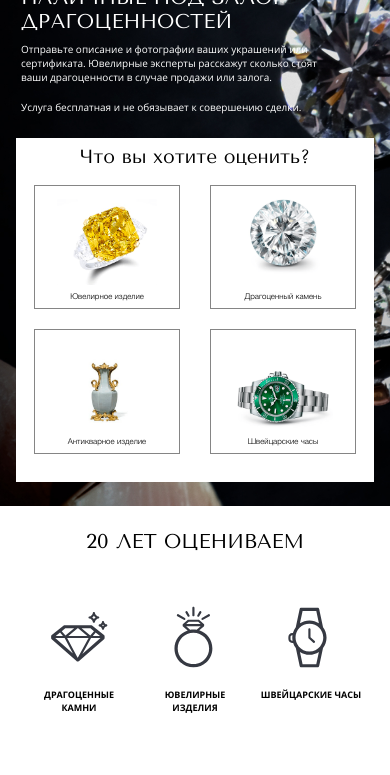
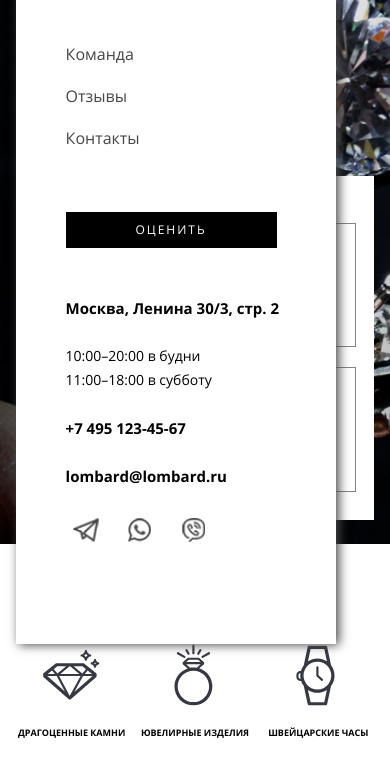
Before and after one commit to konopatova/lombard, a website: page app/index.html in a window 390 px wide. Shown: the part 100-875 px from the top of the page. Drawn offline with Linux system fonts and the light colour scheme; some packages are replaced by stand-ins of ours.

Commit message:
menu_mobile absolute block

```diff
--- a/app/index.html
+++ b/app/index.html
@@ -21,6 +21,50 @@
 <body>
 		<header class="header">
 				<div class="nav">
+					<div class="burger__block">
+							<input id="menuToggle" type="checkbox">
+							<label for="menuToggle" class="burger__label">
+								<span class="burger__icon"></span>
+							</label> </div>
+
+							<div class="menu__mobile">
+									<ul class="menu d-flex flex-column">
+											<li class="menu__item">
+												<a href="#" class="menu__item__link link">Команда</a>
+											</li>
+											<li class="menu__item">
+												<a href="#" class="menu__item__link link">Отзывы</a>
+											</li>
+											<li class="menu__item">
+													<a href="#" class="menu__item__link link">Контакты</a>
+											</li>
+										</ul>
+
+										<a class="btn btn__mobile mb-5" href="#">Оценить</a>
+
+										<div class="menu__mobile__info mb-3">
+										<div class="mobile__adress mobile__item mb-4">Москва, Ленина 30/3, стр. 2 </div>
+										<div class="mobile__time mobile__item mb-4">
+													10:00–20:00 в будни
+											<br>11:00–18:00 в субботу
+											</div>
+										<div class="mobile__phone mobile__item mb-4">
+												<a href="tel:+74951234567" class="footer__link link">+7 495 123-45-67</a>
+										</div>
+										<div class="mobile__email mobile__item mb-4">
+												<a href="mailto:lombard@lombard.ru" class="footer__link link">lombard@lombard.ru</a>
+									</div>
+									<div class="mobile__social">
+									<a href="#" class="social__icon__link" title="Telegram">Telegram</a>
+									<a href="#" class="social__icon__link" title="Whatsapp">Whatsapp</a>
+									<a href="#" class="social__icon__link" title="Viber">Viber</a>
+									</div>
+							</div>
+						</div>
+
+
+
+
 					<div class="container row align-items-center pt-3 pb-3 px-3 px-lg-6 px-xl-7 px-md-5">
 
 					<div class="col-12 col-md-4 col-sm-4">
@@ -123,7 +167,7 @@
 				<div class="row col-lg-12 text-center m-auto justify-content-center px-3 px-lg-6 px-xl-7 px-md-5">
 					<h3 class="center__title mb-5">20 лет оцениваем</h3>
 				</div>
-				<div class="row col-lg-12 text-center m-auto justify-content-center px-3 px-lg-6 px-xl-7 px-md-5">
+				<div class="row col-lg-12 text-center m-auto justify-content-center px-lg-6 px-xl-7 px-md-5">
 					<div class="col-4">
 						<svg class="img-responsive mx-auto"><use xlink:href="#diamond"/></svg>
 						<p class="adv__desc mt-3 mt-lg-5">Драгоценные камни</p>
@@ -217,7 +261,7 @@
 													</p>
 										</div>
 									</div>
-							<div class="cost__item flex-wrap d-flex  justify-content-center flex-lg-row justify-content-lg-around mb-2 mb-lg-5">
+							<div class="cost__item flex-wrap d-flex  justify-content-center flex-lg-row justify-content-lg-around mb-2 mt-4 mb-lg-5">
 									<div class="cost__item__img cost__item__img--4 col-lg-5 col-12"></div>
 									<div class="cost__item__desc col-lg-5 col-12">
 										<h4 class="cost__item__title">Сертификат</h4>
@@ -240,7 +284,7 @@
 			<section class="buyout container pt-4 py-lg-6">
 				<div class="row col-lg-12 text-center mx-auto justify-content-center flex-column align-items-center">
 					<h3 class="center__title mb-4 mb-lg-6 px-lg-9">Как происходит выкуп</h3>
-					<div class="slider__buyout owl-carousel row col-lg-12 text-center px-lg-7">
+					<div class="slider__buyout owl-carousel row text-center px-lg-7">
 						<div class="buyout__item buyout__item--1">
 							<h5 class="buyout__title">Информация
 								<br>  о предмете оценки</h5>
@@ -280,7 +324,7 @@
 								Мы сотрудничаем только со специалистами, аттестованными в Геммологическом институте Америки (GIA), которые имеют опыт работы на изумрудной бирже, производстве бриллиантов компании «АЛРОСА», отборе драгоценных камней на Шри-Ланке, в Таиланде и других мировых месторождениях.</p>
 						</div>
 
-						<div class="slider__prof owl-carousel row col-lg-12 text-center mx-auto justify-content-around px-3 px-lg-7 px-xl-7 px-md-5">
+						<div class="slider__prof owl-carousel row text-center mx-auto justify-content-around px-lg-7 px-xl-7 px-md-5">
 							<div class="slider__prof__item">
 								<img src="./img/userpic.png" alt="Специлист" class="prof__item__img img-responsive mx-auto">
 									<h5 class="prof__item__title mt-3 mt-lg-5">Владислав Соколовский </h5>
--- a/app/scss/_media.scss
+++ b/app/scss/_media.scss
@@ -176,12 +176,12 @@
 		.cost__item {
 			display: flex;
 			flex-flow: row wrap;
-		 max-height: 0px;
+		 	max-height: 0px;
 
 		}
 		.cost__item__img {
 			margin-top: -5%;
-			height: 235px;
+			height: 220px;
 			margin-bottom: 0;
 			align-self: flex-start;
 		}
--- a/app/scss/main.scss
+++ b/app/scss/main.scss
@@ -151,7 +151,6 @@ svg {
 		}
 	}
 }
-
 
 .link {
 	&.active:after { /*active links*/
@@ -313,6 +312,12 @@ svg {
 	cursor: pointer;
 	img {
 		margin: 10px;
+		will-change: transform;
+		overflow: visible;
+		&:hover {
+		transform: scale(0.96);
+		transition: all 0.3s ease-in-out;
+		}
 	}
 	&:before {
 		content: '';
@@ -322,12 +327,13 @@ svg {
 		max-width: 350px;
 		height: 100%;
 		max-height: 350px;
-    bottom: 0;
-	}
+		bottom: 0;
 	.header__item__desc {
 		font-family: 'Helvetica NC';
 		font-size: 24px;
+		overflow: visible;
 		}
+}
 }
 
 .header__item__wrapper {
@@ -343,6 +349,11 @@ svg {
 .advantages {
 	svg {
 		max-width: 120px;
+		will-change: transform;
+			&:hover {
+				transform: scale(1.2);
+				transition: all 0.3s ease-in-out;
+			}
 	}
 	.adv__desc {
 		font-weight: 700;
@@ -421,6 +432,7 @@ svg {
 		line-height: 1.6;
 		font-weight: 400;
 		max-width: 540px;
+		z-index: 2;
 	}
 	.cost__item__img {
 		margin-top: -3%;
@@ -429,6 +441,7 @@ svg {
 		background-repeat: no-repeat;
 		background-size: contain;
 		background-position: center top;
+		z-index: 1;
 	}
 	.cost__item__img--1 {
 		background-image: url(../img/diamonds.jpg);
@@ -463,6 +476,12 @@ svg {
 	padding-top: 130px;
 	background-repeat: no-repeat;
 	background-position: center 0%;
+	will-change: transform;
+	overflow: visible;
+	&:hover {
+	transform: scale(0.96);
+	transition: all 0.3s ease-in-out;
+	}
 	&:before {
 		content: '🡢';
 		font-size: 35px;
@@ -515,6 +534,12 @@ svg {
 		max-width: 242px;
 		margin: 0 auto;
 		cursor: pointer;
+		will-change: transform;
+		overflow: visible;
+		&:hover {
+		transform: scale(0.96);
+		transition: all 0.3s ease-in-out;
+		}
 	}
 	.prof__item__img {
 		max-width: 210px;
@@ -690,4 +715,124 @@ svg {
 }
 }
 
+
+
+.burger__label {
+	cursor: pointer;
+	.burger__icon {
+		cursor: pointer;
+		display: block;
+		width: 24px;
+		height: 24px;
+		background-image: url(../img/burger.png);
+		background-repeat: no-repeat;
+		background-size: contain;
+		}
+}
+
+///////////////***************menu__mobile**************///////////////////
+
+#menuToggle {
+ display: none;
+}
+
+.menu__mobile {
+		//	max-width: 0;
+	//	max-height: 0;
+	width: 320px;
+	height: 660px;
+	padding: 58px 50px;
+	position: absolute;
+	overflow: hidden;
+	top: 10vh;
+	left: 4vw;
+	transition: max-height .4s ease-out, max-width .4s ease-in;
+	z-index: 2;
+	user-select: none;
+	background-color: white;
+	box-shadow: 3px 1px 10px #494949;
+	.menu {
+		font-size: 16px;
+		margin-bottom: 44px;
+		color: #464646;
+		.menu__item {
+			margin-right: 0;
+			margin-bottom: 18px;
+		}
+		.menu__item__link {
+			color: #464646;
+			margin-right: 0;
+			&:hover {
+				text-decoration: underline;
+				transition: all 0.02s linear;
+			}
+		}
+	}
+	.social__icon__link {
+		max-width: 40px;
+		max-height: 40px;
+		position: relative;
+		font-size: 0;
+		display: inline-block;
+		transition: all 0.6s ease;
+		margin-right: 10px;
+		cursor: pointer;
+		&:nth-child(1) {
+			width: 40px;
+			background-image: url(../img/telegram_b.png);
+			background-position: center;
+			background-size: contain;
+			background-repeat: no-repeat;
+			}
+			&:nth-child(2) {
+			width: 40px;
+			background-image: url(../img/whatsapp_b.png);
+			background-position: center;
+			background-size: contain;
+			background-repeat: no-repeat;
+			}
+			&:nth-child(3) {
+			margin-right: 0;
+			width: 40px;
+			background-image: url(../img/viber_b.png);
+			background-position: center;
+			background-size: contain;
+			background-repeat: no-repeat;
+			}
+	}
+}
+
+.btn__mobile {
+	color: white;
+	width: 100%;
+	max-width: 211px;
+	padding: 8px 64px;
+	text-align: center;
+	font-size: 12px;
+	text-transform: uppercase;
+	letter-spacing: 2px;
+	background-color: black;
+	border-radius: 0;
+}
+
+#menuToggle:checked ~ .menu__mobile {
+	display: block;
+//	max-width: 100%;
+//	max-height: 600px;
+	overflow: hidden;
+//	transition: max-height .45s ease-in, max-width .45s ease-in;
+	z-index: 10;
+}
+
+.menu__mobile__info {
+	color: black;
+	font-size: 15px;
+	font-weight: 700;
+	.mobile__time {
+		font-size: 14px;
+		font-weight: 400;
+	}
+}
+
+
 @import "media"; // Always at the end
```
Also changed, not shown: app/css/main.min.css, app/img/burger.png (added), app/img/telegram_b.png (added), app/img/viber_b.png (added), app/img/whatsapp_b.png (added), 1 other file.
